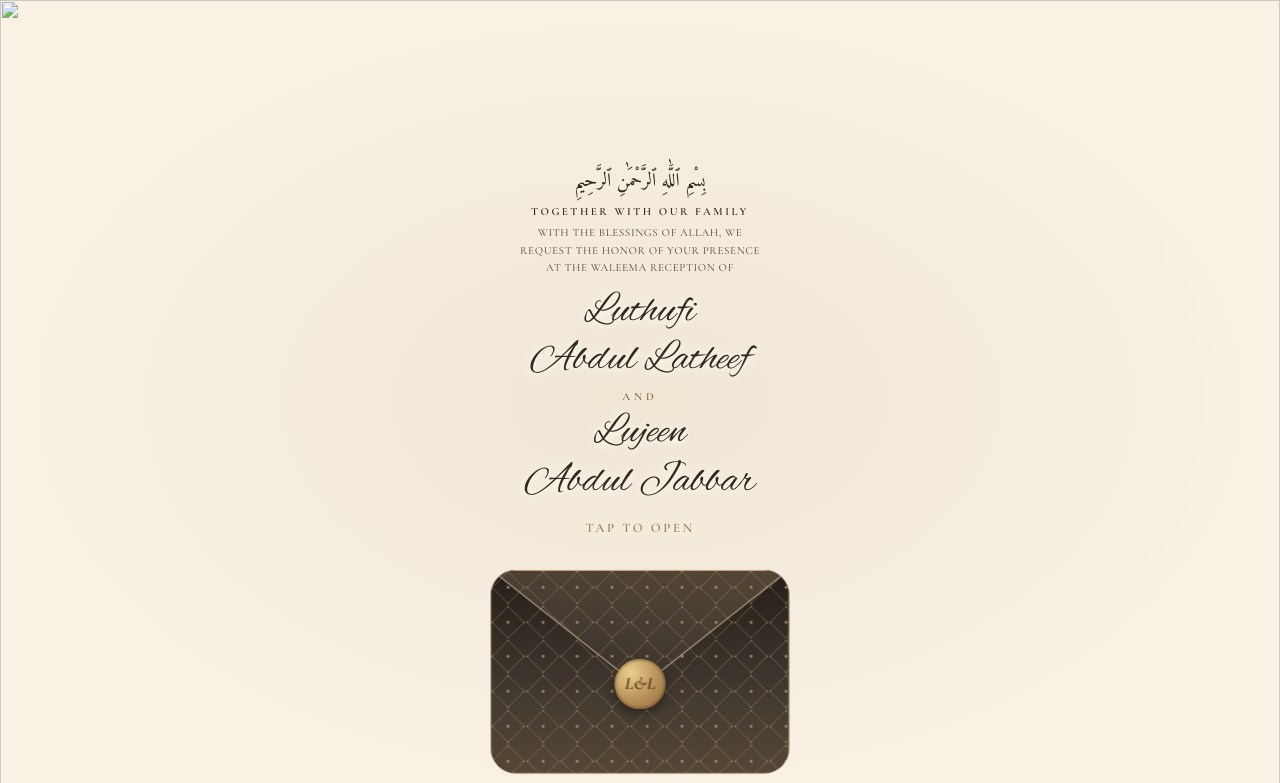
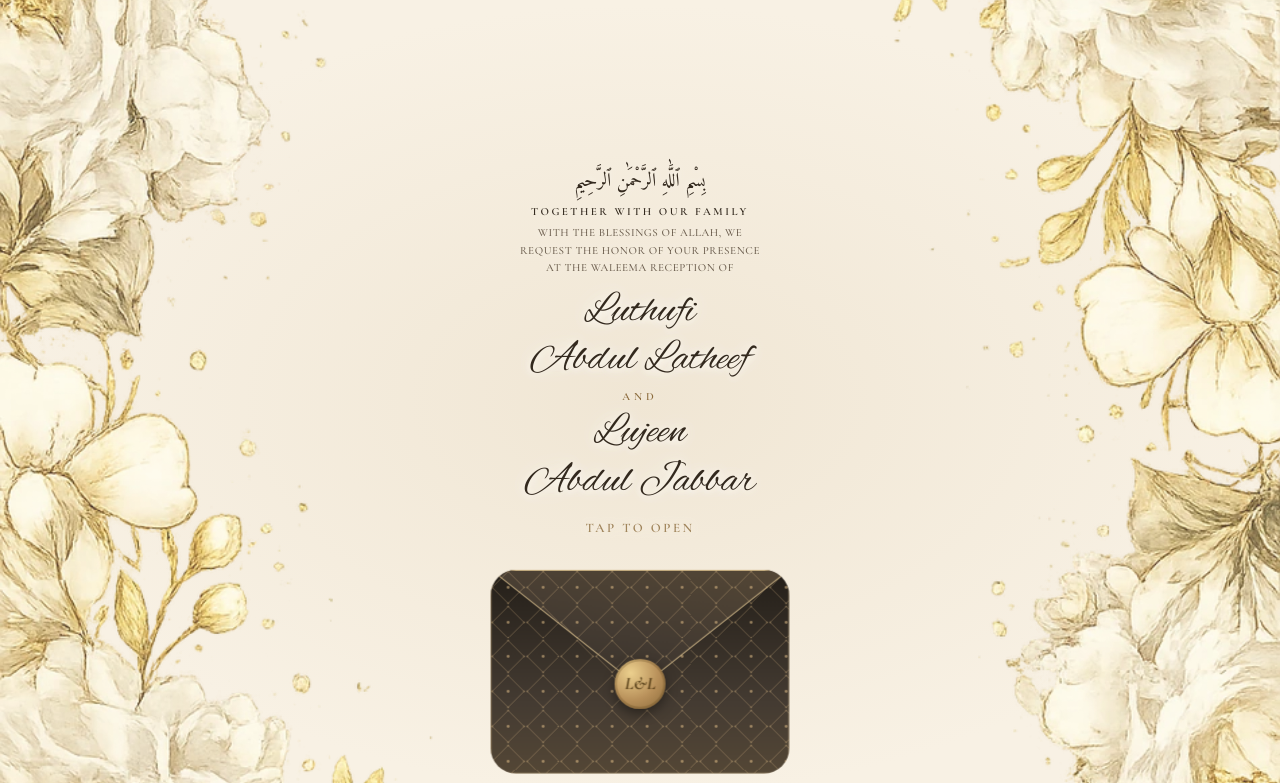
Before and after one commit to luthufiabd/waleema-invitation, a plain HTML site: page index.html in a window 1280 px wide. Shown: the top 783 px of the page. Drawn offline with nearby package versions, Linux system fonts and the light colour scheme; files whose address does not match are found by name.

Commit message:
Update index.html

```diff
--- a/index.html
+++ b/index.html
@@ -24,7 +24,7 @@
 
 <!-- ENVELOPE OVERLAY -->
 <div class="envelope-overlay" id="envelopeOverlay">
-  <img class="floral-frame-img" src="assets/floral-frame.webp" alt="" />
+  <img class="floral-frame-img" src="floral-frame.webp" alt="" />
   <div class="pre-open-top">
     <p class="po-bismillah-ar" dir="rtl" lang="ar">بِسْمِ ٱللَّٰهِ ٱلرَّحْمَٰنِ ٱلرَّحِيمِ</p>
     <p class="po-family-line">Together with our family</p>
```
